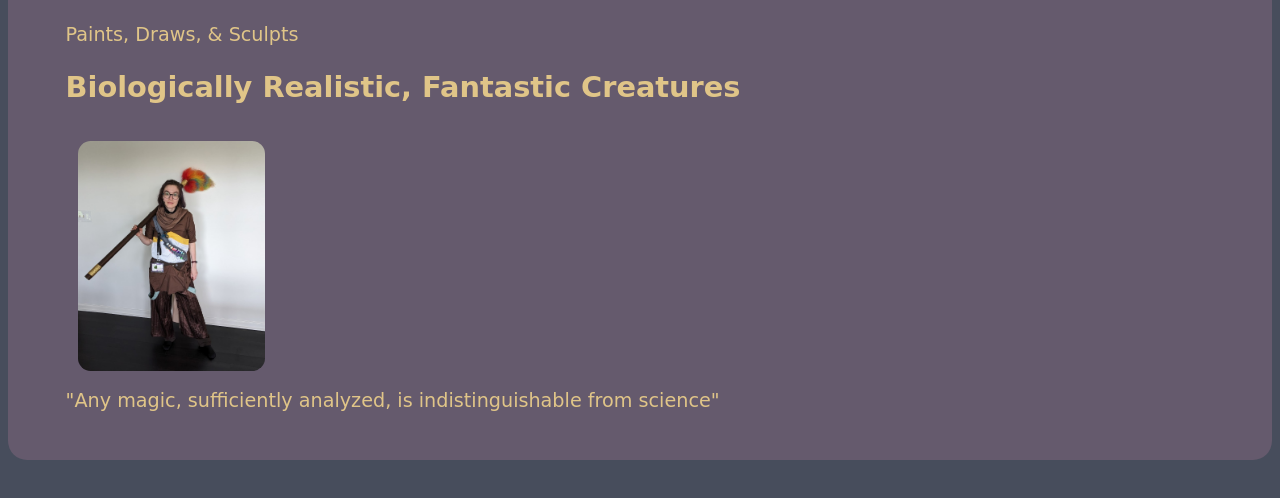
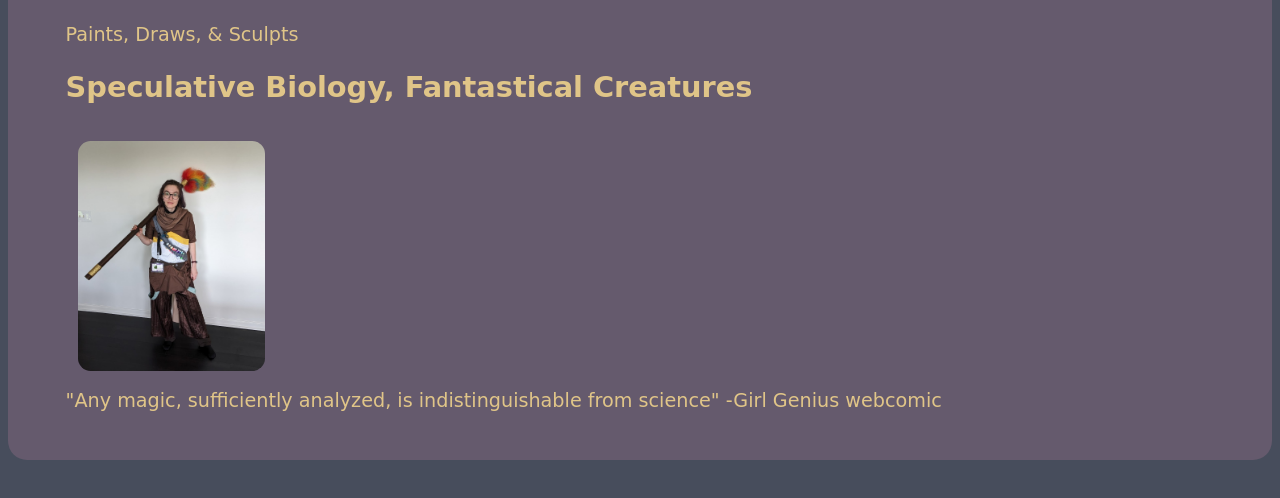
Before and after one commit to DragonDealer/June-Paints, a plain HTML site: page index.html in a window 1280 px wide. Shown: the part 270-768 px from the top of the page. Drawn offline with Linux system fonts and the light colour scheme; a web font is replaced by a local one.

Commit message:
J Update index.html

```diff
--- a/index.html
+++ b/index.html
@@ -126,7 +126,7 @@ img {
 	</div></div>
 </div>
 <div class="stories main"><div>
-	<a href="https://archiveofourown.com/">AO3</a>
+	<a href="https://archiveofourown.gay/users/I_want_to_linger_a_little_longer">AO3</a>
 	<a href="#">.</a>
 	<a href="#">.</a>
 	<a href="#">.</a>
@@ -161,9 +161,9 @@ img {
 <div class="biography main">
 	<h1>June Perigo</h1>
 	Paints, Draws, & Sculpts
-	<h2>Biologically Realistic, Fantastic Creatures</h2>
+	<h2>Speculative Biology, Fantastical Creatures</h2>
 	<img src="cosplay/JuneInk1Face.jpg" style="height:12em"/><br/>
-	"Any magic, sufficiently analyzed, is indistinguishable from science"
+	"Any magic, sufficiently analyzed, is indistinguishable from science" -Girl Genius webcomic
 </div>
 <div class="contact main"><div class="flex"><div>
 	<a href="mailto:dragondealerarts@gmail.com"><span style="color:cyan">dragon</span><span style="color:orchid">dealer</span><span style="color:var(--color2)">arts</span>@gmail.com</a>
```
